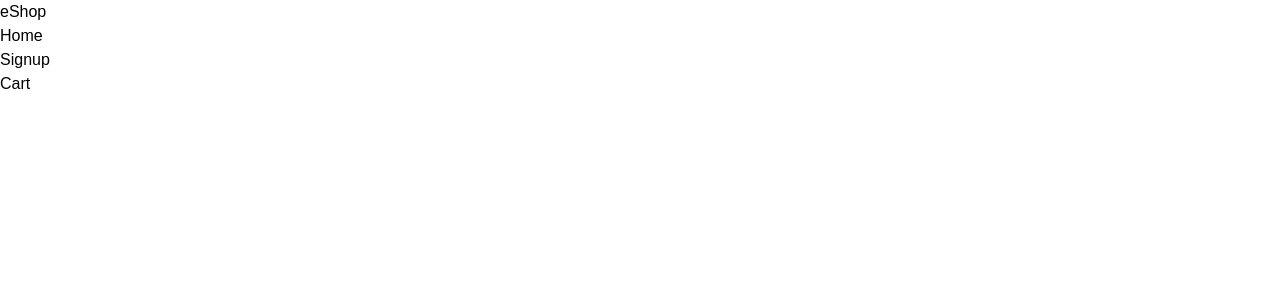
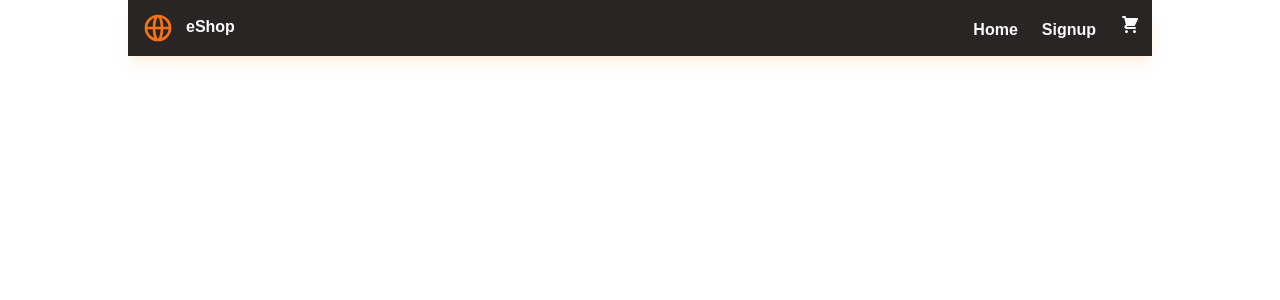
Before and after one commit to mako-goblin-2022/PaWalker, a React (Create React App) app: page / in a window 1280 px wide. Shown: the top 300 px of the page. Built offline with nearby package versions, Linux system fonts and the light colour scheme.

Commit message:
tailwind header navbar

```diff
--- a/public/index.html
+++ b/public/index.html
@@ -10,34 +10,15 @@
       content="Web site created using create-react-app"
     />
     <link rel="apple-touch-icon" href="%PUBLIC_URL%/logo192.png" />
-    <!--
-      manifest.json provides metadata used when your web app is installed on a
-      user's mobile device or desktop. See https://developers.google.com/web/fundamentals/web-app-manifest/
-    -->
+
+
     <link rel="manifest" href="%PUBLIC_URL%/manifest.json" />
-    <!--
-      Notice the use of %PUBLIC_URL% in the tags above.
-      It will be replaced with the URL of the `public` folder during the build.
-      Only files inside the `public` folder can be referenced from the HTML.
 
-      Unlike "/favicon.ico" or "favicon.ico", "%PUBLIC_URL%/favicon.ico" will
-      work correctly both with client-side routing and a non-root public URL.
-      Learn how to configure a non-root public URL by running `npm run build`.
-    -->
-    <title>e-shop.com</title>
+    <title>eShop</title>
   </head>
-  <body class="h-full">
+  <body class="">
     <noscript>You need to enable JavaScript to run this app.</noscript>
     <div id="root"></div>
-    <!--
-      This HTML file is a template.
-      If you open it directly in the browser, you will see an empty page.
 
-      You can add webfonts, meta tags, or analytics to this file.
-      The build step will place the bundled scripts into the <body> tag.
-
-      To begin the development, run `npm start` or `yarn start`.
-      To create a production bundle, use `npm run build` or `yarn build`.
-    -->
   </body>
 </html>
--- a/src/components/client/Header.jsx
+++ b/src/components/client/Header.jsx
@@ -3,9 +3,12 @@ import {Link} from 'react-router-dom';
 import Navbar from "./Navbar";
 const Header = () => {
   return (
-    <header>
-      <div>
-        <Link to='/'>
+    <header className="w-4/5 h-min-4/5 flex sticky mt-0 m-auto p-3 justify-between items-center overflow-hidden bg-stone-800 text-slate-50 shadow-lg shadow-orange-500/10">
+      <div className="inline-block font-bold">
+        <Link  to='/'>
+          <svg xmlns="http://www.w3.org/2000/svg" className="h-8 w-8 mx-0.5 text-orange-500 inline-block mr-3" fill="none" viewBox="0 0 24 24" stroke="currentColor" stroke-width="2">
+          <path stroke-linecap="round" stroke-linejoin="round" d="M21 12a9 9 0 01-9 9m9-9a9 9 0 00-9-9m9 9H3m9 9a9 9 0 01-9-9m9 9c1.657 0 3-4.03 3-9s-1.343-9-3-9m0 18c-1.657 0-3-4.03-3-9s1.343-9 3-9m-9 9a9 9 0 019-9" />
+          </svg>
           eShop
         </Link>
       </div>
--- a/src/components/client/Navbar.jsx
+++ b/src/components/client/Navbar.jsx
@@ -3,29 +3,33 @@ import {Link} from 'react-router-dom';
 
 const Navbar = () => {
   return (
-    <header>
-      <div>
-        <ul>
+    <nav className="flex">
+      <div className="space-x-6 font-bold">
+        <ul className="inline-block">
           <li>
-            <Link to='/'>Home</Link>
+            <Link to='/'>
+              Home
+            </Link>
           </li>
         </ul>
-        <ul>
+        <ul className="inline-block">
           <li>
-            <Link to='/signup'>Signup</Link>
+            <Link to='/signup'>
+              Signup
+            </Link>
           </li>
         </ul>
-        <ul>
+        <ul className="inline-block">
           <li>
-            <Link to='/cart'>Cart</Link>
+            <Link to='/cart'>
+              <svg xmlns="http://www.w3.org/2000/svg" class="h-5 w-5" viewBox="0 0 20 20" fill="currentColor">
+              <path d="M3 1a1 1 0 000 2h1.22l.305 1.222a.997.997 0 00.01.042l1.358 5.43-.893.892C3.74 11.846 4.632 14 6.414 14H15a1 1 0 000-2H6.414l1-1H14a1 1 0 00.894-.553l3-6A1 1 0 0017 3H6.28l-.31-1.243A1 1 0 005 1H3zM16 16.5a1.5 1.5 0 11-3 0 1.5 1.5 0 013 0zM6.5 18a1.5 1.5 0 100-3 1.5 1.5 0 000 3z" />
+              </svg>
+            </Link>
           </li>
         </ul>
-
       </div>
-      <div>
-
-      </div>
-    </header>
+    </nav>
   )
 }
 
```
